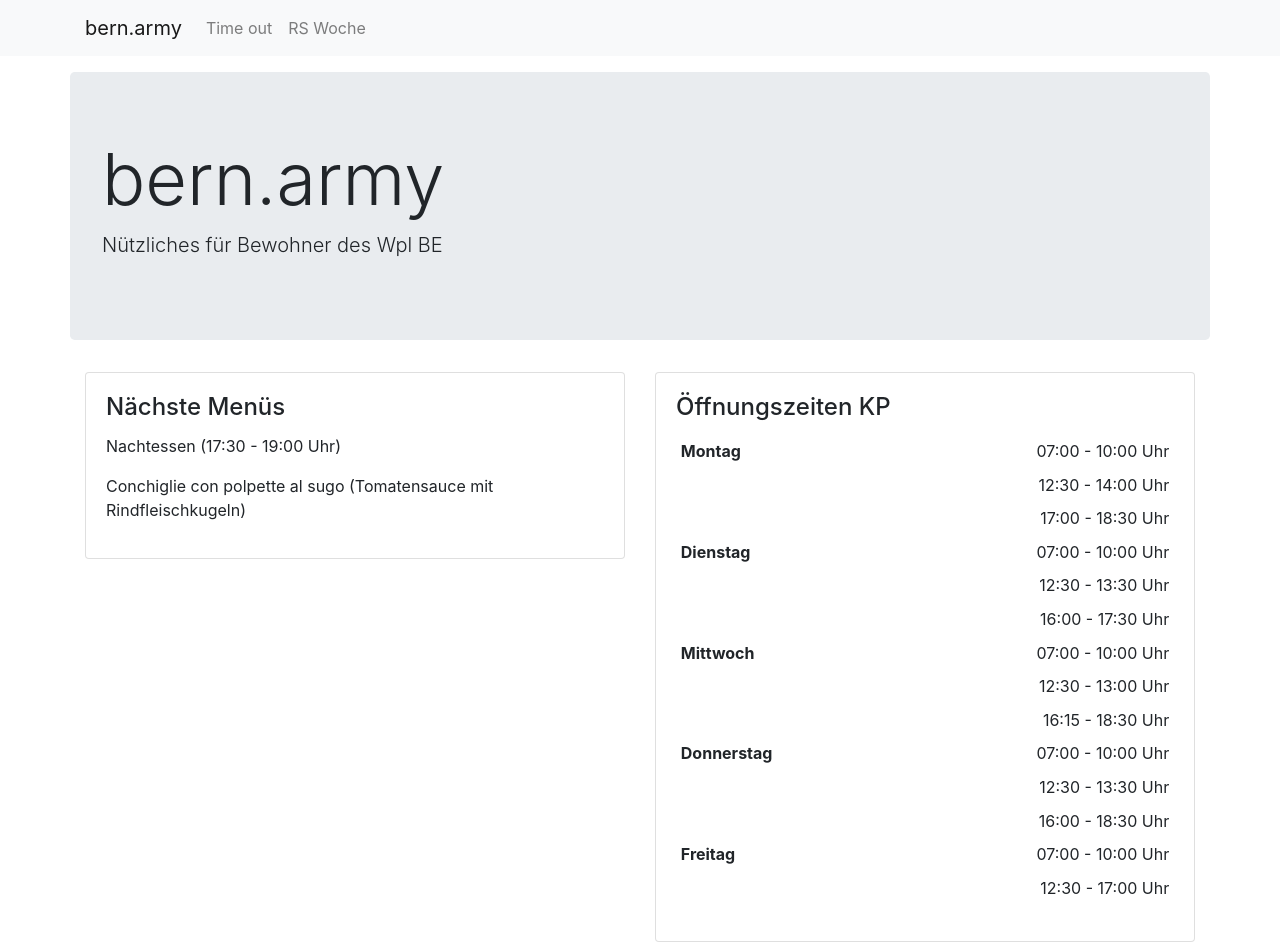
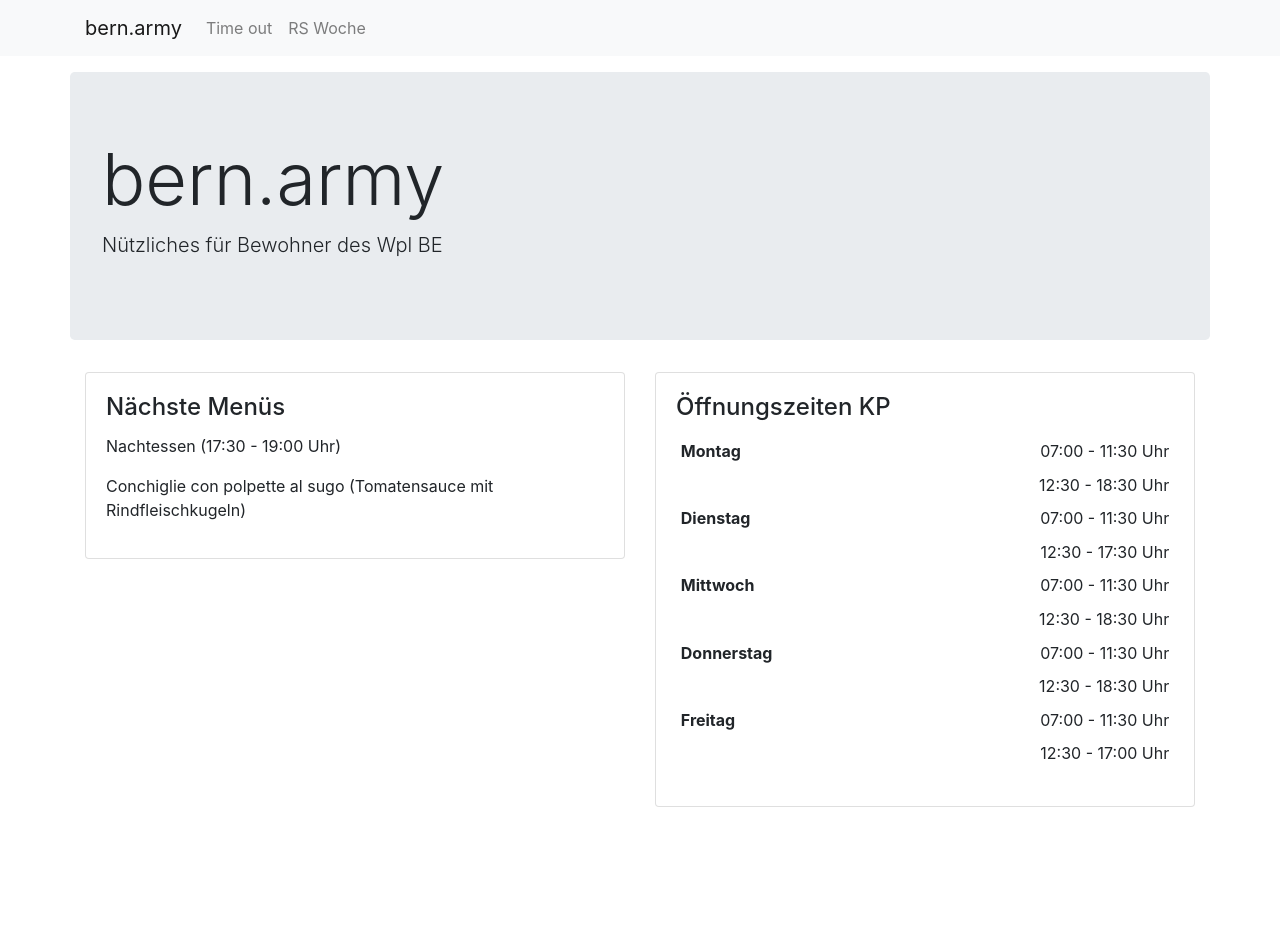
Before and after one commit to jmesserli/bern.army, a Nuxt app: page / in a window 1280 px wide. After the commit the page ends 807 px from the top, so only its background shows below. Built offline with nearby package versions, Linux system fonts and the light colour scheme; what vue-matomo would draw is missing.

Commit message:
New hours

```diff
--- a/pages/index.vue
+++ b/pages/index.vue
@@ -44,7 +44,7 @@
                     Montag
                   </th>
                   <td class="text-right">
-                    07:00 - 10:00 Uhr
+                    07:00 - 11:30 Uhr
                   </td>
                 </tr>
 		<tr>
@@ -52,7 +52,15 @@
 
                   </th>
                   <td class="text-right">
-                    12:30 - 14:00 Uhr
+                    12:30 - 18:30 Uhr
+                  </td>
+                </tr>
+		<tr>
+                  <th scope="row">
+                    Dienstag
+                  </th>
+                  <td class="text-right">
+                    07:00 - 11:30 Uhr
                   </td>
                 </tr>
 		<tr>
@@ -60,15 +68,15 @@
 
                   </th>
                   <td class="text-right">
-                    17:00 - 18:30 Uhr
+                    12:30 - 17:30 Uhr
                   </td>
                 </tr>
-                <tr>
+		<tr>
                   <th scope="row">
-                    Dienstag
+                    Mittwoch
                   </th>
                   <td class="text-right">
-                    07:00 - 10:00 Uhr
+                    07:00 - 11:30 Uhr
                   </td>
                 </tr>
 		<tr>
@@ -76,7 +84,15 @@
 
                   </th>
                   <td class="text-right">
-                    12:30 - 13:30 Uhr
+                    12:30 - 18:30 Uhr
+                  </td>
+                </tr>
+		<tr>
+                  <th scope="row">
+                    Donnerstag
+                  </th>
+                  <td class="text-right">
+                    07:00 - 11:30 Uhr
                   </td>
                 </tr>
 		<tr>
@@ -84,63 +100,15 @@
 
                   </th>
                   <td class="text-right">
-                    16:00 - 17:30 Uhr
-                  </td>
-                </tr>
-                <tr>
-                  <th scope="row">
-                    Mittwoch
-                  </th>
-                  <td class="text-right">
-                    07:00 - 10:00 Uhr
+                    12:30 - 18:30 Uhr
                   </td>
                 </tr>
 		<tr>
                   <th scope="row">
-
-                  </th>
-                  <td class="text-right">
-                    12:30 - 13:00 Uhr
-                  </td>
-                </tr>
-		<tr>
-                  <th scope="row">
-
-                  </th>
-                  <td class="text-right">
-                    16:15 - 18:30 Uhr
-                  </td>
-                </tr>
-                <tr>
-                  <th scope="row">
-                    Donnerstag
-                  </th>
-                  <td class="text-right">
-                    07:00 - 10:00 Uhr
-                  </td>
-                </tr>
-		<tr>
-                  <th scope="row">
-
-                  </th>
-                  <td class="text-right">
-                    12:30 - 13:30 Uhr
-                  </td>
-                </tr>
-		<tr>
-                  <th scope="row">
-
-                  </th>
-                  <td class="text-right">
-                    16:00 - 18:30 Uhr
-                  </td>
-                </tr>
-                <tr>
-                  <th scope="row">
                     Freitag
                   </th>
                   <td class="text-right">
-                    07:00 - 10:00 Uhr
+                    07:00 - 11:30 Uhr
                   </td>
                 </tr>
 		<tr>
```
